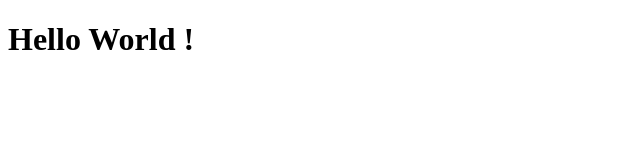
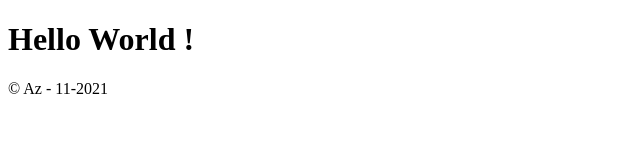
Before and after one commit to zeba79/HTML5_Test_git, a plain HTML site: page index.html in a window 1280 px wide. Shown: the whole page, without its empty margins (0-640 px from the left). Drawn offline with Linux system fonts and the light colour scheme.

Commit message:
Add footer at the end of the page

```diff
--- a/index.html
+++ b/index.html
@@ -8,5 +8,8 @@
 </head>
 <body>
   <h1>Hello World !</h1>
+  <footer>
+    <div class="pied">&copy; Az - 11-2021</div>
+  </footer>
 </body>
 </html>
```
